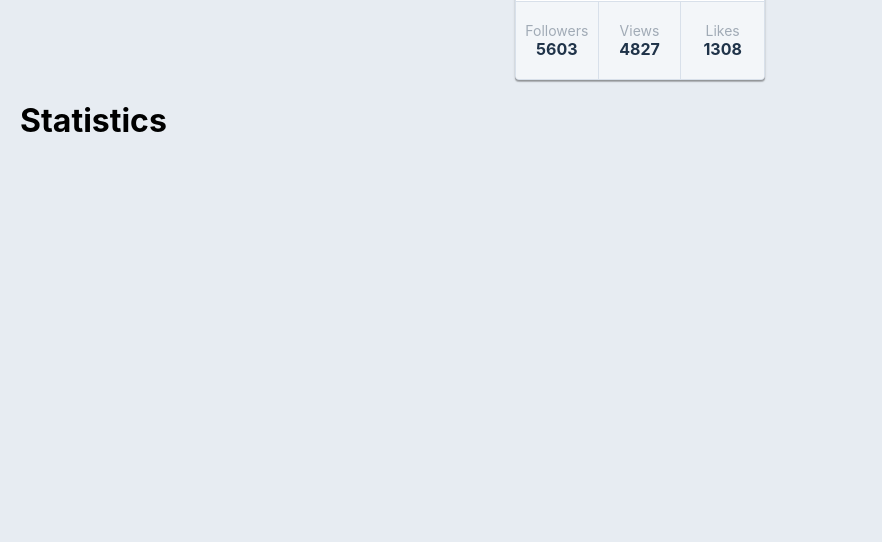
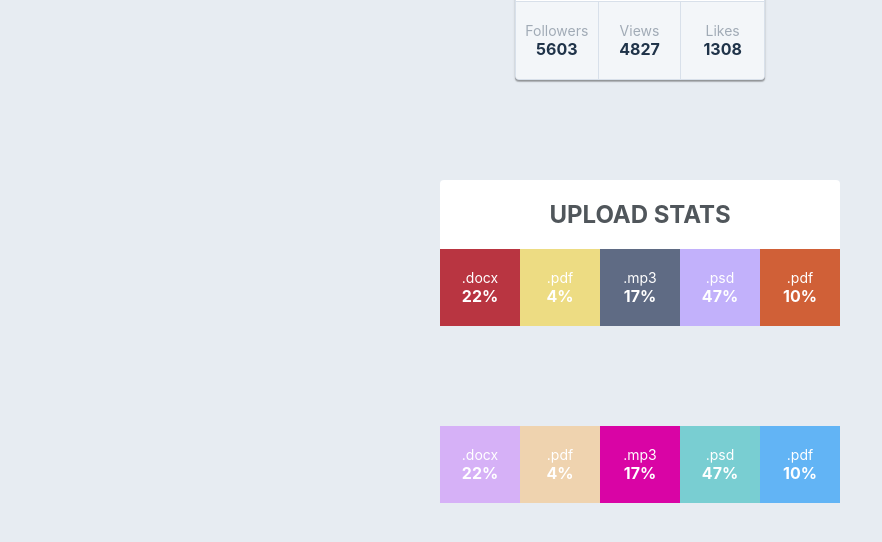
Before and after one commit to grig-d/goit-react-hw-01-components, a React (Create React App) app: page / in a window 1280 px wide. Shown: the part 300-842 px from the top of the page, without its empty margins (0-882 px from the left). Before the commit the page ends 800 px from the top, so only its background shows below. Built offline with nearby package versions, Linux system fonts and the light colour scheme.

Commit message:
statistics component done

```diff
--- a/src/App.js
+++ b/src/App.js
@@ -15,7 +15,8 @@ function App() {
         stats={user.stats}
       />
 
-      <Statistics />
+      <Statistics title={'Upload stats'} stats={statisticalData} />
+      <Statistics stats={statisticalData} />
     </>
   );
 }
--- a/src/Profile/Profile.module.scss
+++ b/src/Profile/Profile.module.scss
@@ -2,6 +2,7 @@
   width: 250px;
   margin-left: auto;
   margin-right: auto;
+  margin-bottom: 100px;
   background-color: #ffffff;
   border: 1px solid #d8e0ea;
   border-radius: 4px;
--- a/src/Statistics/Statistics.js
+++ b/src/Statistics/Statistics.js
@@ -1,12 +1,47 @@
 import styles from './Statistics.module.scss';
 import PropTypes from 'prop-types';
 
-const Statistics = () => <h1>Statistics</h1>;
+function getRandomColor() {
+  let charCollection = '0123456789ABCDEF';
+  let color = '#';
+  for (let i = 0; i < 6; i++) {
+    color += charCollection[Math.floor(Math.random() * 16)];
+  }
+  return color;
+}
 
-// const setBg = () => {
-//   const randomColor = Math.floor(Math.random() * 16777215).toString(16);
-//   document.body.style.backgroundColor = '#' + randomColor;
-//   color.innerHTML = '#' + randomColor;
-// };
+const Statistics = ({ title, stats }) => (
+  <section className={styles.statistics}>
+    {title && <h2 className={styles.title}>{title.toUpperCase()}</h2>}
+
+    <ul
+      className={styles.statList}
+    >
+      {stats.map(({ id, label, percentage }) => {
+        return (
+          <li
+            key={id}
+            className={styles.item}
+            style={{ backgroundColor: getRandomColor() }}
+          >
+            <span className={styles.label}>{label}</span>
+            <span className={styles.percentage}>{percentage}%</span>
+          </li>
+        );
+      })}
+    </ul>
+  </section>
+);
+
+Statistics.propTypes = {
+  title: PropTypes.string,
+  stats: PropTypes.arrayOf(
+    PropTypes.shape({
+      id: PropTypes.string.isRequired,
+      label: PropTypes.string.isRequired,
+      percentage: PropTypes.number.isRequired,
+    }).isRequired,
+  ).isRequired,
+};
 
 export default Statistics;
--- a/src/Statistics/Statistics.module.scss
+++ b/src/Statistics/Statistics.module.scss
@@ -1,6 +1,42 @@
-// #4cc7f3
-// #a43cf5
-// #e74b68
-// #20b8c5
-// plum
-// salmon
+.statistics {
+  display: flex;
+  flex-direction: column;
+  width: 400px;
+  margin-left: auto;
+  margin-right: auto;
+  margin-bottom: 100px;
+  background-color: #ffffff;
+  border-radius: 4px 4px 0px 0px;
+}
+
+.title {
+  text-align: center;
+  color: #50565b;
+}
+
+.statList {
+  display: flex;
+  flex-wrap: wrap;
+  list-style: none;
+  margin: 0;
+  padding: 0;
+}
+
+.item {
+  color: #ffffff;
+  padding: 20px;
+  width: 80px;
+  display: flex;
+  flex-direction: column;
+}
+
+.label {
+  font-size: 14px;
+  text-align: center;
+}
+
+.percentage {
+  font-size: 16px;
+  font-weight: 700;
+  text-align: center;
+}
```
